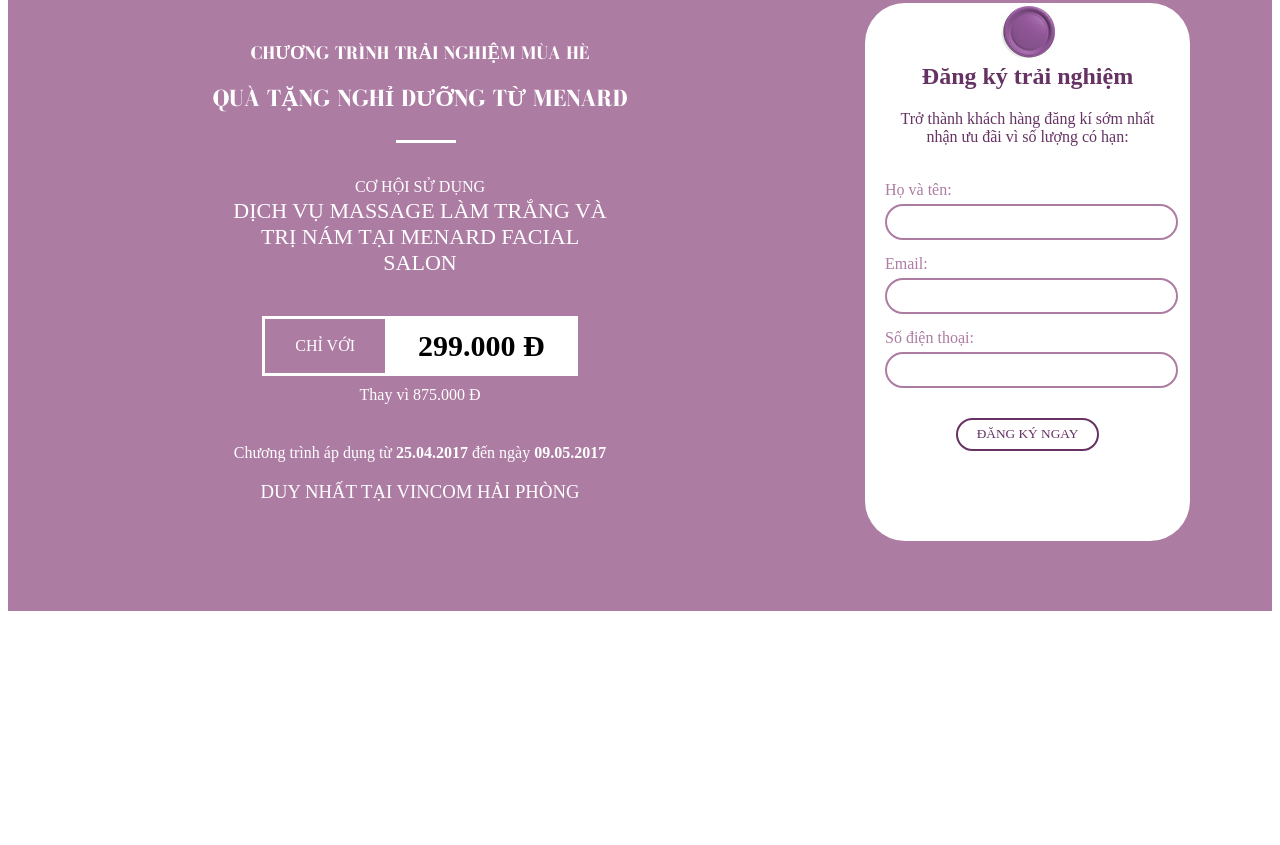
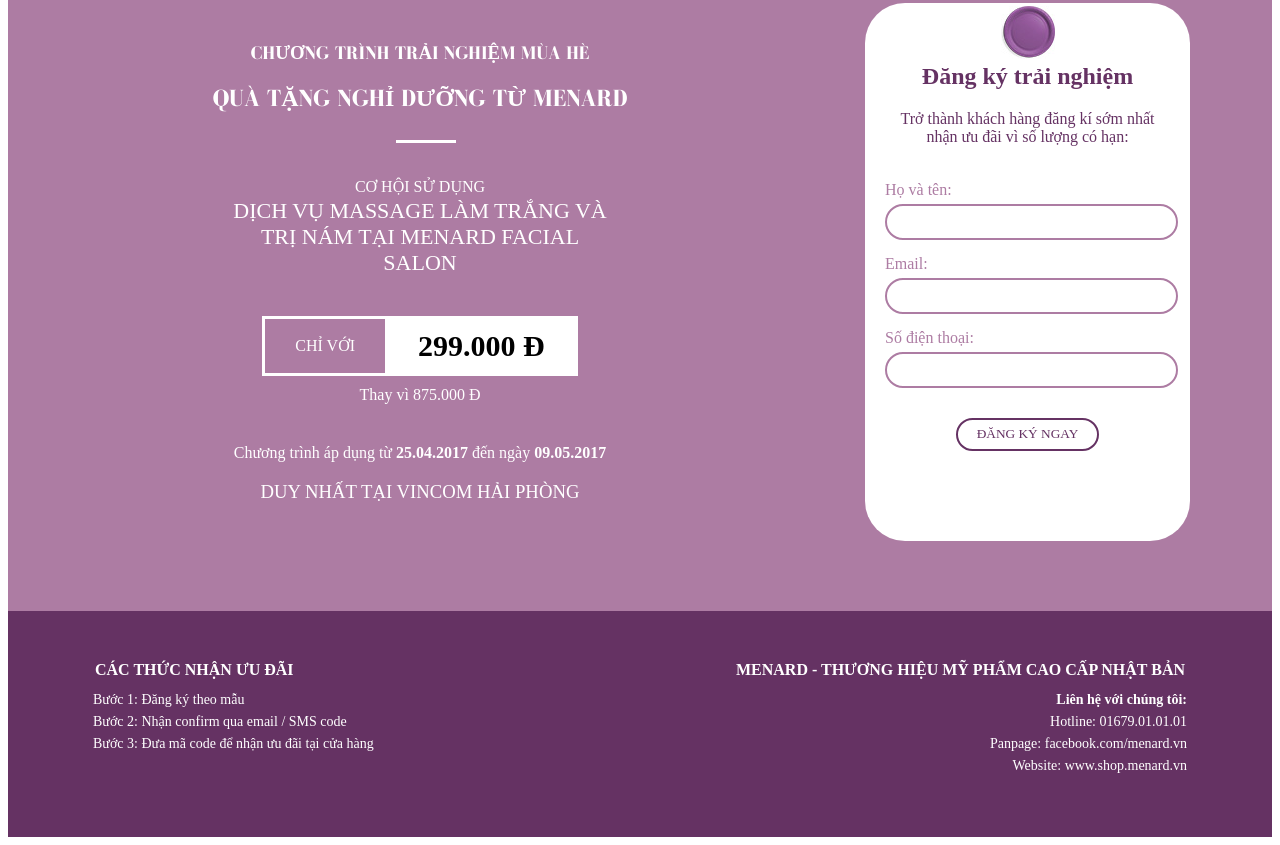
Before and after one commit to Danghieu02072000/LandingPage_Menard, a plain HTML site: page index.html in a window 1280 px wide. Shown: the part 2137-2982 px from the top of the page. Before the commit the page ends 2756 px from the top, so only its background shows below. Drawn offline with Linux system fonts and the light colour scheme; files whose address does not match are found by name; a web font is replaced by a local one.

Commit message:
create footer

```diff
--- a/index.html
+++ b/index.html
@@ -191,6 +191,30 @@
 
             </div>
         </section>
+        <footer class="footer">
+            <div class="container">
+                <div class="container__footer">
+                    <div class="footer-left">
+                        <h4>CÁC THỨC NHẬN ƯU ĐÃI</h4>
+                        <ul class="footer__step">
+                            <li>Bước 1: Đăng ký theo mẫu</li>
+                            <li>Bước 2: Nhận confirm qua email / SMS code</li>
+                            <li>Bước 3: Đưa mã code để nhận ưu đãi tại cửa hàng</li>
+                        </ul>
+                    </div>
+                    <div class="footer-right">
+                        <h4>MENARD - THƯƠNG HIỆU MỸ PHẨM CAO CẤP NHẬT BẢN</h4>
+                        <ul class="footer__contact">
+                            <li>Liên hệ với chúng tôi:</li>
+                            <li>Hotline: 01679.01.01.01</li>
+                            <li>Panpage: facebook.com/menard.vn</li>
+                            <li>Website: www.shop.menard.vn</li>
+                        </ul>
+                    </div>
+                </div>
+
+            </div>
+        </footer>
     </div>
 </body>
 </html>
--- /dev/null
+++ b/scss/_footer.scss
@@ -0,0 +1,29 @@
+.footer {
+    background-color: #653263;
+}
+.container__footer {
+    font-family: OpenSan;
+    padding: 50px 0;
+    display: flex;
+    justify-content: space-between;
+    color: #fff;
+    ul {
+        padding-left:0;
+        margin: 10px 0;
+    }
+    h4{
+        margin: 0 5px;
+    }
+    li {
+        font-size: 14px;
+        list-style-type: none;
+        padding:3px;
+    }
+
+}
+.footer-right{
+    text-align: end;
+    li:first-child{
+        font-weight: bold;
+    }
+}
--- a/scss/style.scss
+++ b/scss/style.scss
@@ -6,3 +6,4 @@
 @import 'section1';
 @import 'history';
 @import 'register';
+@import 'footer';
```
Also changed, not shown: css/style.css, 1 other file.
